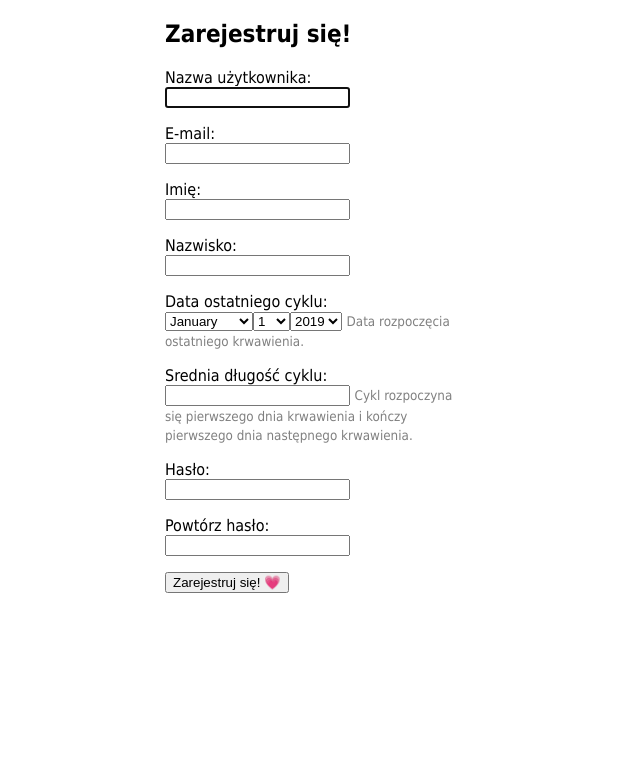
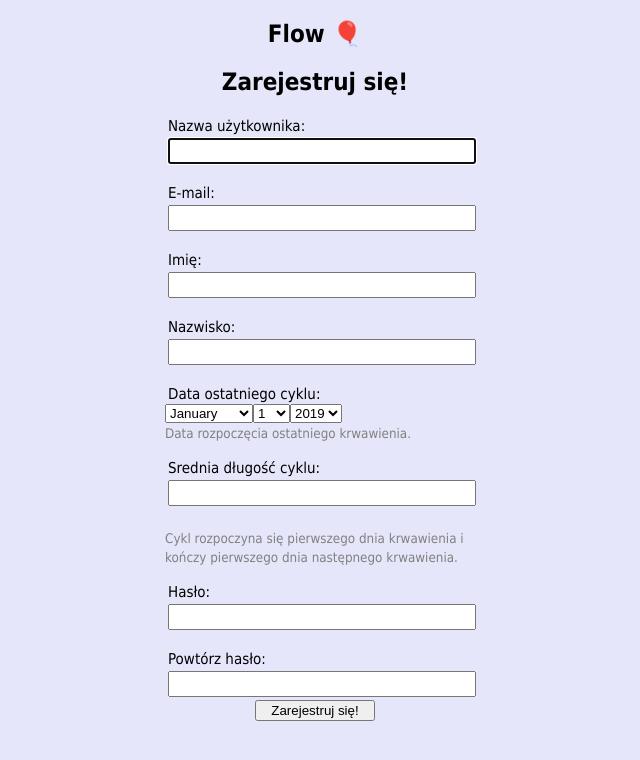
Before and after one commit to julitapodzorska/Flow, a Django app: page /accounts/signup/ in a window 1280 px wide. Shown: the top 760 px of the page, without its empty margins (325-965 px from the left). Run offline with Django 3.2, Linux system fonts and the light colour scheme.

Commit message:
second commit

```diff
--- a/accounts/templates/signup.html
+++ b/accounts/templates/signup.html
@@ -3,6 +3,7 @@
 {% block title %}Sign Up{% endblock %}
 
 {% block content %}
+<div class="login-form">
   <h2>Zarejestruj się!</h2>
   <form method="post">
     {% csrf_token %}
@@ -11,13 +12,13 @@
         {{ field.label_tag }}<br>
         {{ field }}
         {% if field.help_text %}
-          <small style="color: grey">{{ field.help_text }}</small>
+          <small style="color: grey"> <br> {{ field.help_text }}</small>
         {% endif %}
         {% for error in field.errors %}
           <p style="color: red">{{ error }}</p>
         {% endfor %}
-      </p>
     {% endfor %}
-    <button type="submit">Zarejestruj się! 💗</button>
+    <br><button type="submit">Zarejestruj się!</button>
   </form>
+</div>
 {% endblock %}
--- a/templates/base.html
+++ b/templates/base.html
@@ -1,15 +1,44 @@
 <!DOCTYPE html>
 <html lang="pl">
 <head>
-{% load staticfiles %}
-{% load static %}
+    <style>
+        html {
+            margin: 0 ;
+            padding: 0;
+            background-color: lavender;
+            font-family: Tahoma, Geneva, sans-serif;
 
- <meta charset="UTF-8">
- <link rel="stylesheet" type="text/css" href="{% static "form.css" %}">
+        }
+        .login-form {
+
+            width: 300px;
+            margin: auto;
+
+        }
+        .login-form input, label {
+            margin: 3px;
+            width: 100%;
+            height: 20px;
+            font-size: 15px;
+
+
+        }
+        .login-form button{
+            width: 40%;
+            margin-left: 30%;
+            margin-right: 30%;
+        }
+
+        h2 {
+            text-align: center;
+        }
+    </style>
+<meta charset="UTF-8">
 <title>Flow</title>
 </head>
 <body>
 
+         <h2>Flow 🎈</h2>
 
         {% block content %}
 
--- a/templates/registration/login.html
+++ b/templates/registration/login.html
@@ -5,14 +5,14 @@
 
 {% block content %}
 <div class="login-form">
-  <h2>Flow 💗</h2>
     <form method="post">
         {% csrf_token %}
         Nazwa użytkownika: <br>
         {{ form.username }}<br>
         Hasło: <br>
-        {{ form.password }}<br>
+        {{ form.password }}<br><br>
+    <button type="submit">Zaloguj!</button>
     </form>
+    <a class="signup" href="/accounts/signup"><button>Załóż konto! </button></a>
 </div>
-    <button type="submit">Zaloguj!💗</button>
 {% endblock %}
```
Also changed, not shown: FlowControling/views.py (+5 -2 lines), templates/home.html (+0 -7 lines).
